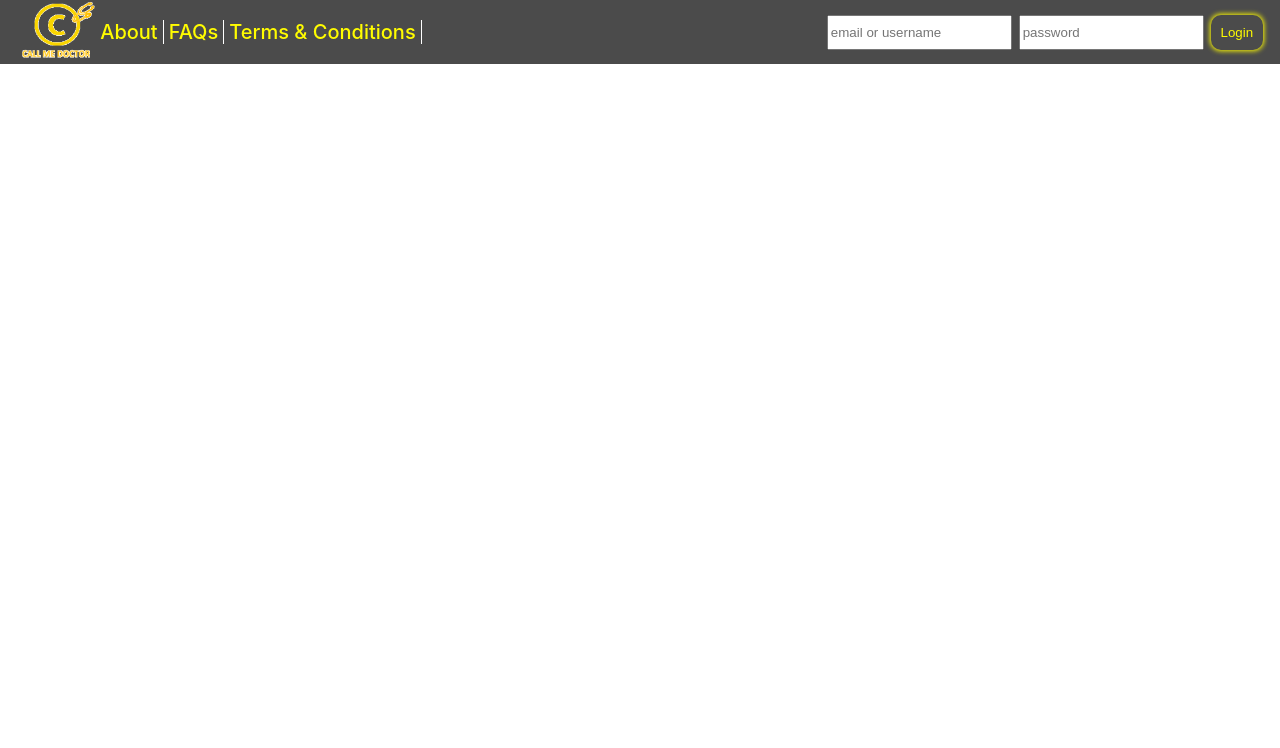
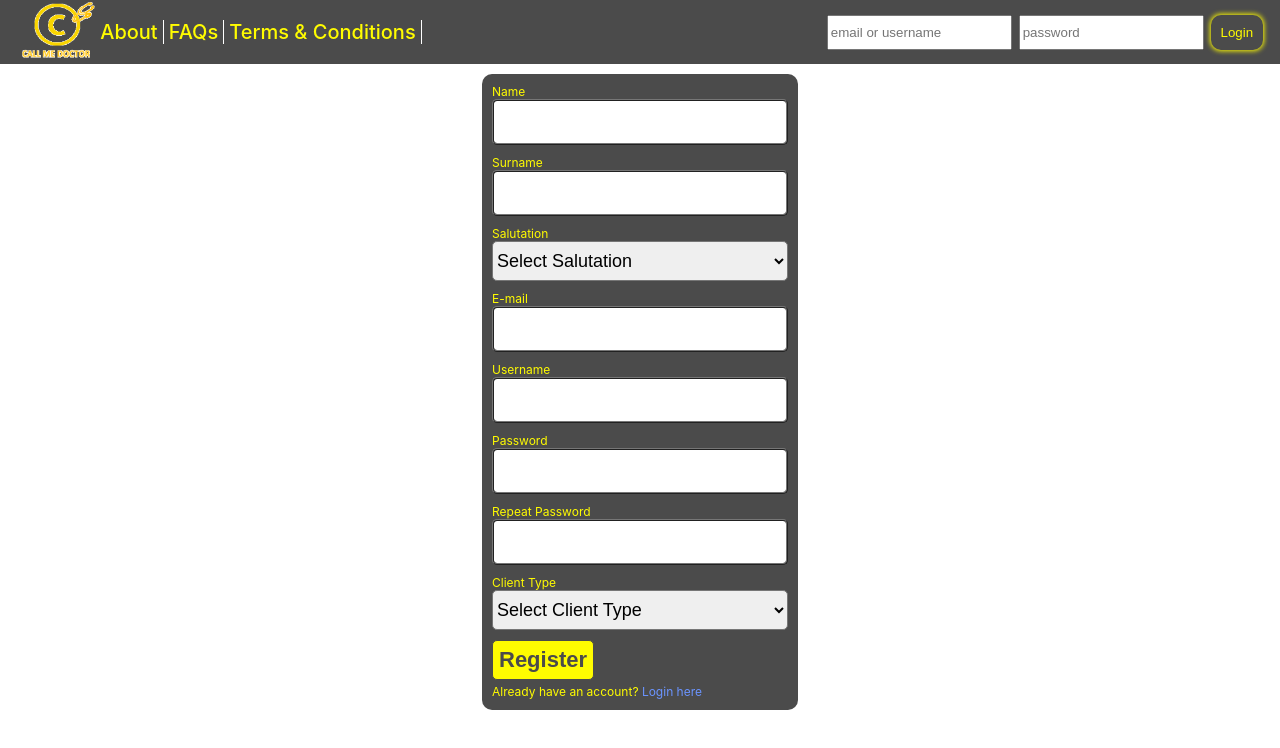
Before and after one commit to Call-me-doctor/cmd-front-end, a React (Create React App) app: page /register in a window 1280 px wide. Shown: the top 748 px of the page. Built offline with nearby package versions, Linux system fonts and the light colour scheme.

Commit message:
register initial

```diff
--- a/public/css/styles.css
+++ b/public/css/styles.css
@@ -126,7 +126,7 @@
       display: none; } }
 .content-container .details-form {
   background-color: #4b4b4b;
-  margin: 100px auto;
+  margin: 0 auto;
   padding: 10px;
   border-radius: 10px; }
   .content-container .details-form form {
@@ -163,6 +163,19 @@
   font-size: 22px;
   font-weight: 600; }
 
+.select-type-1 {
+  display: flex;
+  flex-direction: column;
+  margin-bottom: 10px; }
+  .select-type-1 label {
+    color: #FFFC00; }
+  .select-type-1 select {
+    border-radius: 5px;
+    height: 40px;
+    border-style: ridge;
+    min-width: 200px;
+    font-size: 18px; }
+
 body {
   margin: 0px;
   font-family: -apple-system, BlinkMacSystemFont, "Segoe UI", "Roboto", "Oxygen", "Ubuntu", "Cantarell", "Fira Sans", "Droid Sans", "Helvetica Neue", sans-serif;
--- /dev/null
+++ b/src/Components/Register/Register.js
@@ -0,0 +1,47 @@
+import React, {Fragment} from 'react';
+import NavBar from '../NavigationBar/NavigationBar';
+import {
+    InputText1,
+    InputPassword1 ,
+    InputSubmit1,
+    Select1
+} from '../Utils/FormInputs';
+
+const salutation = [
+    {key:'mr', value:'Mr.'},
+    {key:'ms', value:'Ms.'},
+    {key:'dr', value:'Dr.'},
+]
+
+const clientType = [
+    {key:0, value: 'Patient'},
+    {key:1, value: 'Medical Doctor'},
+]
+
+class Register extends React.Component {
+    render() {
+        return (
+            <Fragment>
+                <NavBar />
+                <div className="content-container">
+                    <div className="details-form">
+                        <form>
+                            <InputText1 label="Name" />
+                            <InputText1 label="Surname" />
+                            <Select1 label="Salutation" options={salutation} />
+                            <InputText1 label="E-mail" />
+                            <InputText1 label="Username" />
+                            <InputPassword1 label="Password" />
+                            <InputPassword1 label="Repeat Password" />
+                            <Select1 label="Client Type" options={clientType} />
+                            <InputSubmit1 label="Register" />
+                        </form>
+                        <label>Already have an account? <a href="login">Login here</a></label>
+                    </div>
+                </div>
+            </Fragment>
+        );
+    }
+}
+
+export default Register;
--- a/src/component-imports.js
+++ b/src/component-imports.js
@@ -3,3 +3,4 @@ export {default as About} from './Components/About/About';
 export {default as FAQs} from './Components/FAQs/FAQs';
 export {default as TermsAndConditions} from './Components/TermsAndConditions/TermsAndConditions';
 export {default as Login} from './Components/Login/Login';
+export {default as Register} from './Components/Register/Register';
--- a/src/index.js
+++ b/src/index.js
@@ -16,6 +16,7 @@ const routing = (
         <Route exact path="/faqs" component={components.FAQs} />
         <Route exact path="/terms_and_conditions" component={components.TermsAndConditions} />
         <Route exact path="/login" component={components.Login} />
+        <Route exact path="/register" component={components.Register} />
         <Route path="*" component={components.App} />
       </Switch>
     </Router>
```
Also changed, not shown: 1 other file (tests, documents, lock files or other folders).
